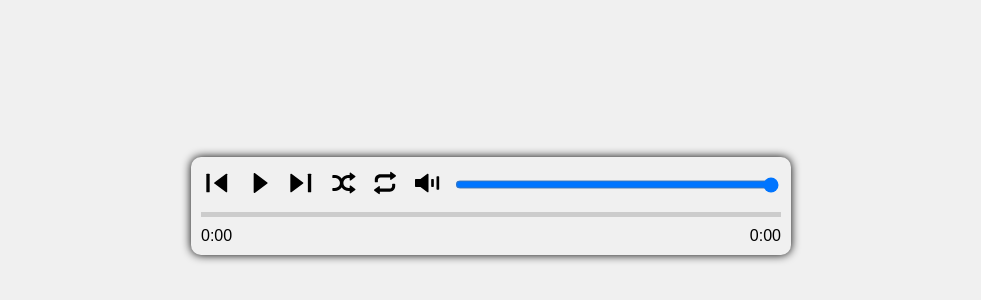
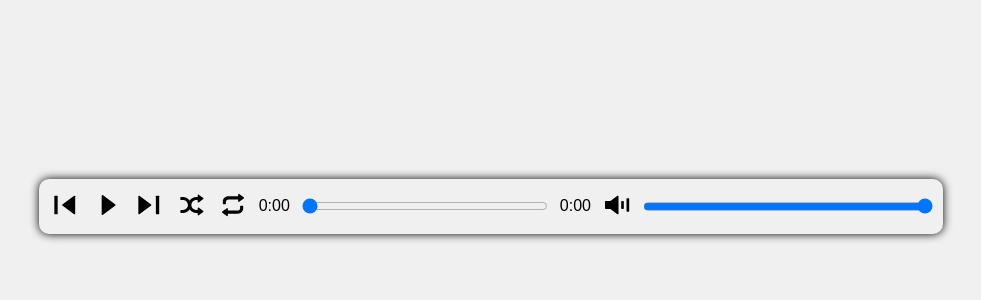
Before and after one commit to darqus/svelte-audio-player, a Svelte app: page / in a window 1280 px wide. Shown: the part 194-494 px from the top of the page, without its empty margins (149-1130 px from the left). Built offline with nearby package versions, Linux system fonts and the light colour scheme.

Commit message:
fix styles

```diff
--- a/public/style.css
+++ b/public/style.css
@@ -2,7 +2,7 @@ body {
   font-family: Arial, sans-serif;
   margin: 0;
   padding: 0;
-  display: flex;
+  display: grid;
   justify-content: center;
   align-items: center;
   height: 100vh;
@@ -10,6 +10,7 @@ body {
 }
 
 #app {
-  width: 100%;
-  max-width: 600px;
+  height: inherit;
+  display: grid;
+  align-items: center;
 }
--- a/src/components/AudioPlayer.svelte
+++ b/src/components/AudioPlayer.svelte
@@ -81,8 +81,8 @@
 </script>
 
 <div class="audio-player">
-  <!-- {isPlaying} -->
-  <div class="controls">
+  <!-- {duration} -->
+  <div class="buttons-control">
     <button on:click={prevTrack}>
       <svg
         {XMLNS}
@@ -134,6 +134,24 @@
         <path d={paths.repeatRight}></path>
       </svg>
     </button>
+  </div>
+
+  <div class="progress-control">
+    <div class="current-time">
+      <span>{formatTime(currentTime)}</span>
+    </div>
+    <input
+      type="range"
+      min="0"
+      max="1"
+      step="0.01"
+      value={duration}
+      on:input={updateDuration}
+    />
+    <div class="diration-time">
+      <span>{formatTime(duration)}</span>
+    </div>
+  </div>
 
   <div class="volume-control">
     <button on:click={toggleMute}>
@@ -161,19 +179,6 @@
   </div>
 </div>
 
-  <div class="progress">
-    <div
-      class="progress-bar"
-      style="width: {(currentTime / duration) * 100}%"
-    ></div>
-  </div>
-
-  <div class="time">
-    <span>{formatTime(currentTime)}</span>
-    <span>{formatTime(duration)}</span>
-  </div>
-</div>
-
 <style>
   :root {
     --box-shadow-color: #000; /* Define appropriate color */
@@ -192,18 +197,18 @@
     padding: var(--gap);
     box-shadow: 0 0 10px var(--box-shadow-color);
     display: grid;
-    grid-template-rows: auto auto auto;
+    grid-template-columns: auto repeat(2, 1fr);
     gap: var(--gap);
   }
 
-  .controls {
+  .buttons-control {
     display: grid;
-    grid-template-columns: repeat(5, var(--control-size)) 1fr;
+    grid-template-columns: repeat(5, var(--control-size));
     gap: var(--gap);
     align-items: center;
   }
 
-  .controls button {
+  .buttons-control button {
     background-color: transparent;
     border: none;
     cursor: pointer;
@@ -211,16 +216,23 @@
     transition: opacity var(--duration);
   }
 
-  .controls button:focus {
+  .buttons-control button:focus {
     opacity: var(--opacity-focus);
   }
 
-  .controls button:hover {
+  .buttons-control button:hover {
     opacity: var(--opacity-hover);
   }
 
-  .controls button svg path {
+  .buttons-control button svg path {
     fill: var(--control-color);
+  }
+
+  .progress-control {
+    display: grid;
+    grid-template-columns: 1fr minmax(200px, 250px) 1fr;
+    align-items: center;
+    gap: var(--gap);
   }
 
   .volume-control {
@@ -246,23 +258,6 @@
   }
 
   .volume-control input {
-    /* margin-left: var(--gap); */
-  }
-
-  .progress {
-    width: 100%;
-    height: 5px;
-    background-color: var(--progress-bg);
-  }
-
-  .progress-bar {
-    height: 100%;
-    background-color: var(--progress-bar-color);
-    width: 0;
-  }
-
-  .time {
-    display: grid;
-    grid-template-columns: 1fr auto;
+    margin: 0;
   }
 </style>
```
Also changed, not shown: public/build/bundle.css, public/build/bundle.js. Lines whose indentation alone changed are shown as unchanged.
